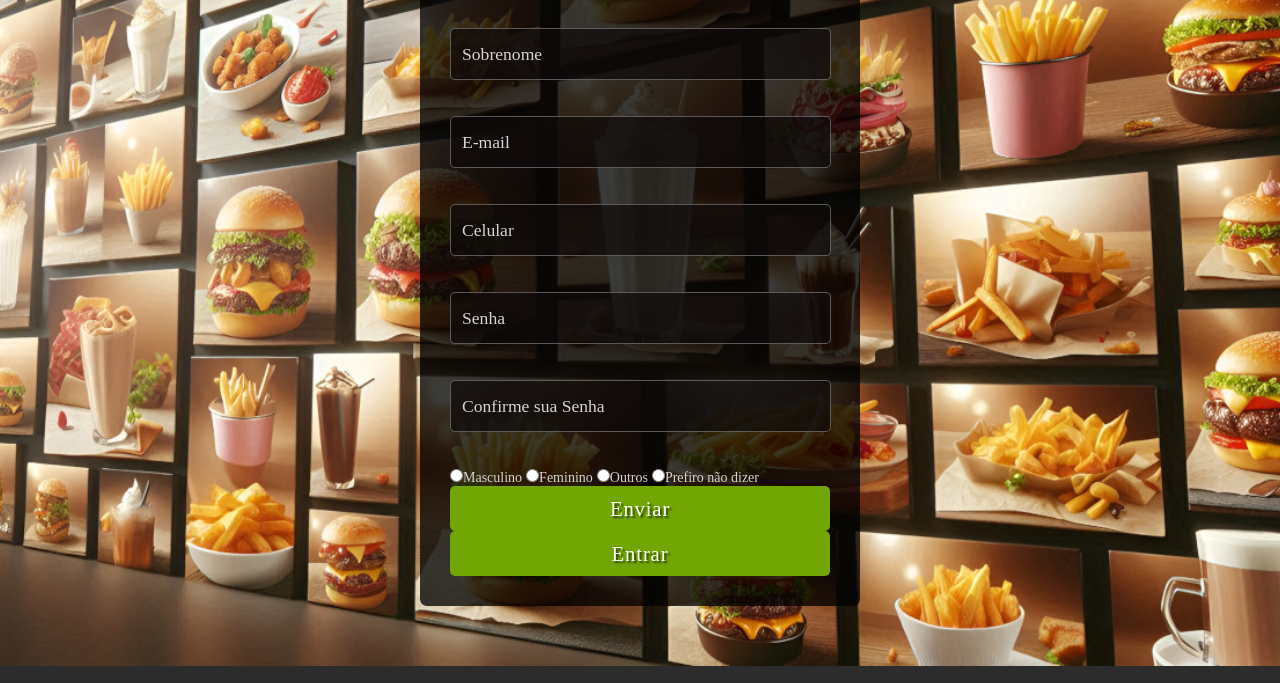
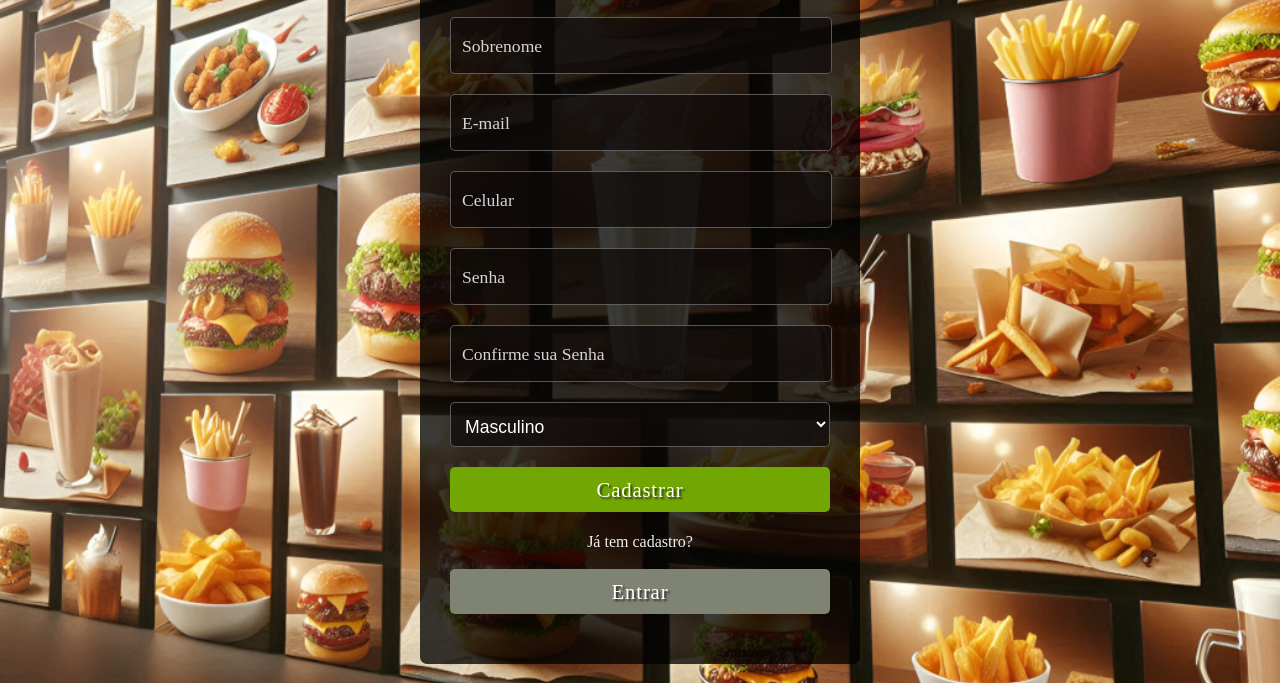
Before and after one commit to IagoMOLINA/Projeto-Hamburgueria, a plain HTML site: page cadastro.html in a window 1280 px wide. Shown: the part 200-883 px from the top of the page. Drawn offline with Linux system fonts and the light colour scheme.

Commit message:
finalizado o cadastro

```diff
--- a/cadastro.html
+++ b/cadastro.html
@@ -5,19 +5,22 @@
     <meta name="viewport" content="width=device-width, initial-scale=1.0">
     <title>Cadastro de Usuário</title>
     <link rel="stylesheet" href="estilos/global.css">
+    <link rel="stylesheet" href="estilos/cadastro.css">
     <link rel="stylesheet" href="estilos/footer.css">
     <link rel="stylesheet" href="estilos/login-theme.css">
-    <link rel="stylesheet" href="estilos/cadastro.css">
+
 </head>
 <body>
     <main>
         <section class="tema">
             <form action="cadastro.php" method="get" autocomplete="on">
                 <h1>Cadastro</h1>
+
                 <div class="campo-form">
                     <input type="text" name="nome" id="nome" required placeholder=" " autocomplete="name">
                     <label for="nome">Nome</label>
                 </div>
+
                 <div class="campo-form">
                     <input type="text" name="sobrenome" id="sobrenome" required placeholder=" " autocomplete="family-name">
                     <label for="sobrenome">Sobrenome</label>
@@ -43,16 +46,17 @@
                     <label for="confirm-senha">Confirme sua Senha</label>
                 </div>
 
-                <div>
-                    <input type="radio" name="sexo" id="masculino" value="M"><label for="masculino">Masculino</label>
-                    <input type="radio" name="sexo" id="feminino" value="F"><label for="feminino">Feminino</label>
-                    <input type="radio" name="sexo" id="outros" value="O"><label for="outros">Outros</label>
-                    <input type="radio" name="sexo" id="ni" value="NI"><label for="ni">Prefiro não dizer</label>
-                </div>
+                <select name="sexo" id="sexo">
+                    <option value="Masculino">Masculino</option>
+                    <option value="Feminino">Feminino</option>
+                    <option value="Outro">Outro</option>
+                    <option value="Prefiro não dizer">Prefiro não dizer</option>
+                </select>
 
                 <div class="botoes">
-                    <input type="submit" value="Enviar"><br>
-                    <input type="button" value="Entrar">
+                    <input type="submit" value="Cadastrar">
+                    <p>Já tem cadastro?</p>
+                    <input type="button" value="Entrar" id="entrar">
                 </div>
             </form>
         </section>
--- a/estilos/cadastro.css
+++ b/estilos/cadastro.css
@@ -0,0 +1,18 @@
+@import url(global.css);
+
+div.botoes > p {
+    margin: 21px 0 18px 0 ;
+    text-align: center;
+}
+
+div.botoes input#entrar {
+    background-color: #7f8371;
+}
+
+div.botoes input#entrar:hover {
+    background-color: #9da784;;
+}
+
+div.botoes input#entrar:active {
+    background-color: #83be03;;
+}
--- a/estilos/login-theme.css
+++ b/estilos/login-theme.css
@@ -26,10 +26,13 @@ form a {
     color: white;
 }
 
+div, select {
+    margin-bottom: 20px;
+}
+
 div.campo-form {
     position: relative;
     width: 100%;
-    margin-bottom: 36px;
 }
 
 div.campo-form > label {
@@ -42,6 +45,15 @@ div.campo-form > label {
     transition: 0.3s ease-in-out;
 }
 
+input, option {
+    font-family: 'Times New Roman', Times, serif;
+    color: #ffffff;
+    font-size: 1.2em;
+    text-align: bottom;
+    padding: 10px 0 0 11px;
+    letter-spacing: 0.7px;
+}
+
 input:focus + label,
         input:not(:placeholder-shown) + label {
             top: 10px;
@@ -52,15 +64,11 @@ input:focus + label,
 div.campo-form > input {
     background-color: transparent;
     border: transparent;
-    color: white;
     background-color: rgba(14, 11, 11, 0.719);
     border-radius: 5px;
     border: 1px solid rgba(143, 143, 143, 0.589);
     height: 45px;
     width: 97%;
-    padding-left: 10px;
-    padding-top: 5px;
-    font-size: 1.1em;
 }
 
 div.botoes > input{
@@ -74,6 +82,7 @@ div.botoes > input{
     color: white;
     text-shadow: 2px 2px 2px rgba(0, 0, 0, 0.664);
     letter-spacing: 0.8px;
+    padding: 0px;
 }
 
 div.botoes > input:hover {
@@ -85,3 +94,18 @@ div.botoes > input:hover {
 div.botoes > input:active {
     background-color: #577e02;
 }
+
+/*  SELECT TEMA */
+select {
+    background-color: transparent;
+    border: transparent;
+    color: white;
+    background-color: rgba(14, 11, 11, 0.719);
+    border-radius: 5px;
+    border: 1px solid rgba(143, 143, 143, 0.589);
+    height: 45px;
+    width: 100%;
+    padding-left: 10px;
+    padding-top: 5px;
+    font-size: 1.1em;
+}
--- a/estilos/login.css
+++ b/estilos/login.css
@@ -1,5 +1,5 @@
-div {
-    margin-bottom: 20px;
+div.campo-form {
+    margin-bottom: 36px;
 }
 
 div.sem-acesso {
```
Also changed, not shown: login.html (+2 -2 lines).
